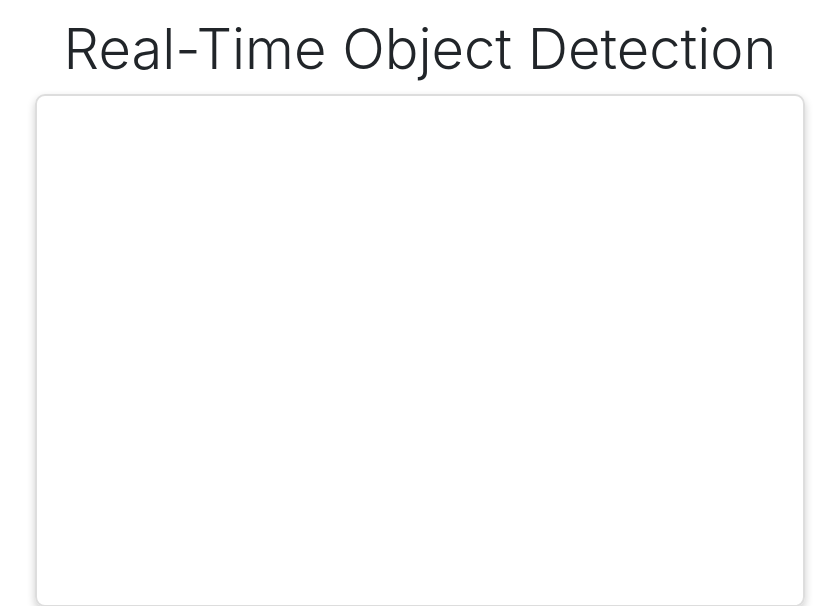
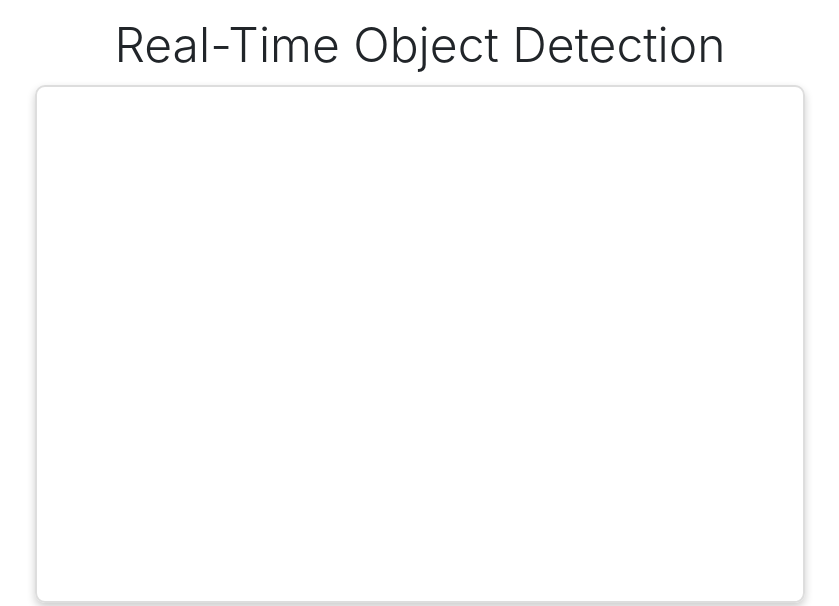
Before and after one commit to Priyanshu792/Summer-Project, a Flask app: page / in a window 1280 px wide. Shown: the top 606 px of the page, without its empty margins (220-1059 px from the left). Run offline with Flask 3, Linux system fonts and the light colour scheme.

Commit message:
Font Size

```diff
--- a/static/style.css
+++ b/static/style.css
@@ -5,6 +5,10 @@
     flex-direction: column;
     justify-content: center;
     align-items: center;
+}
+
+.display-4{
+    font-size: 3rem;
 }
 
 #camera-stream {
```
